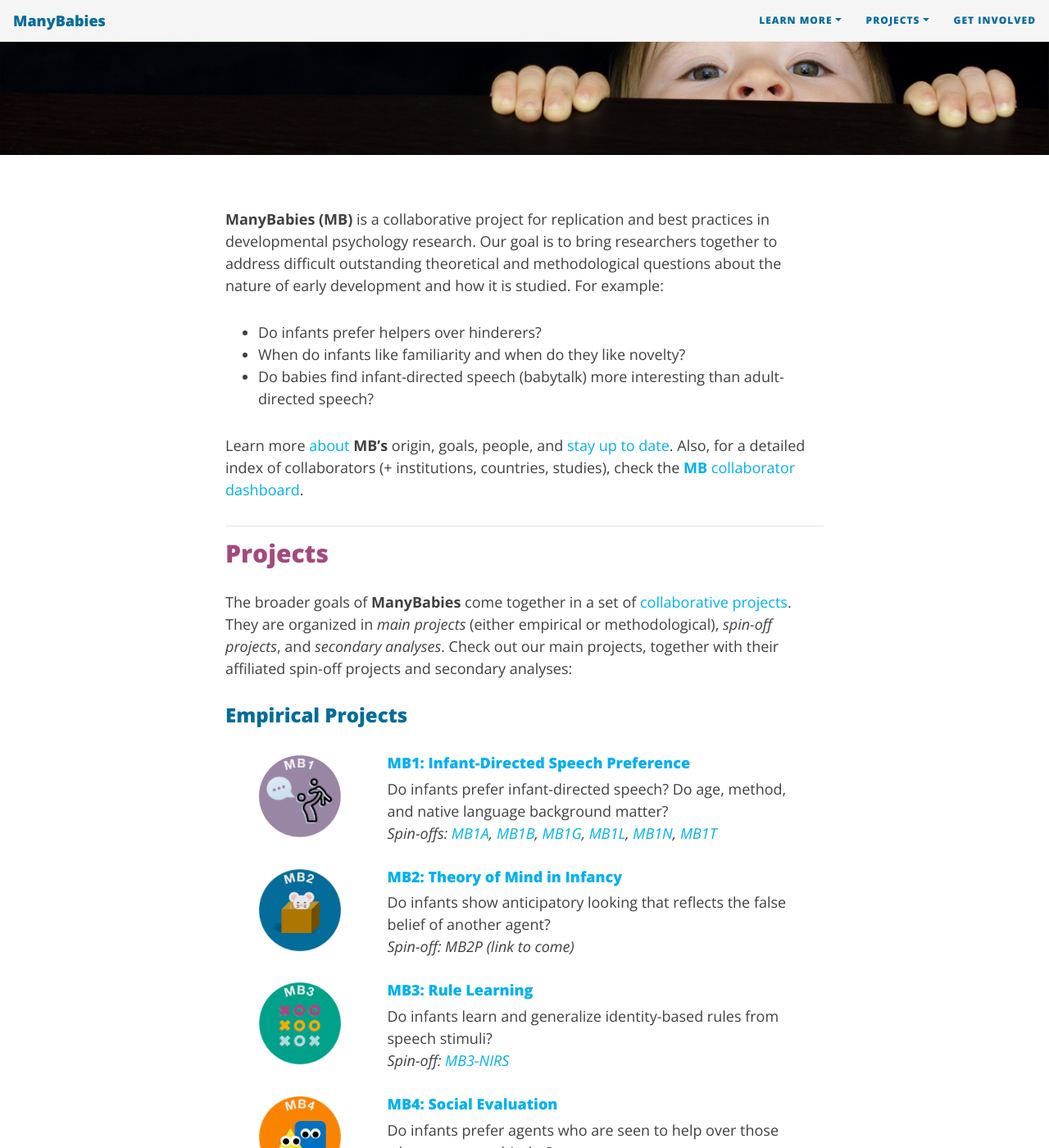
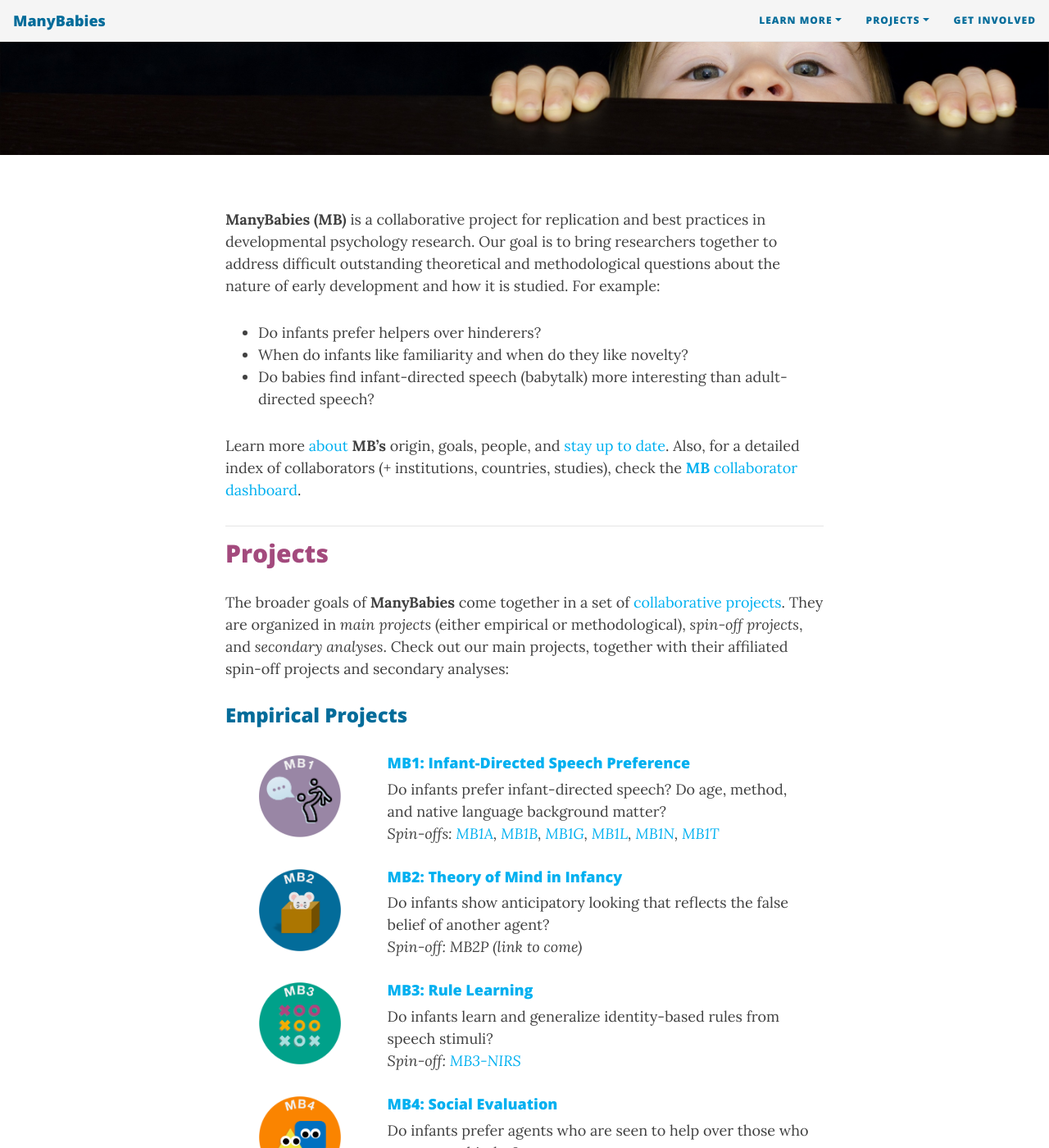
Before and after one commit to manybabies/manybabies.github.io, a Jekyll site: the page built from index.md, in a window 1280 px wide and 1400 px high, scrolled down 385 px. Shown: the whole window at 82% size. Built offline with Jekyll 4.4.1, drawn with Linux system fonts in a browser that asks for light colours; nearby versions of some CDN libraries; some web fonts are replaced.

Commit message:
Update main.css

```diff
--- a/assets/css/main.css
+++ b/assets/css/main.css
@@ -93,7 +93,7 @@ html {
 }
 
 body {
-  font-family: 'Open Sans', sans-serif; /*'Helvetica Neue', Helvetica, Arial, sans-serif;/* /*--'Lora', 'Times New Roman', serif;--*/
+  font-family: 'Lora', 'Times New Roman', serif; /*'Open Sans', sans-serif;/* /*'Helvetica Neue', Helvetica, Arial, sans-serif;/* /*--'Lora', 'Times New Roman', serif;--*/
   font-size: 1.125rem;
   color: #404040;
   position: relative;
```
